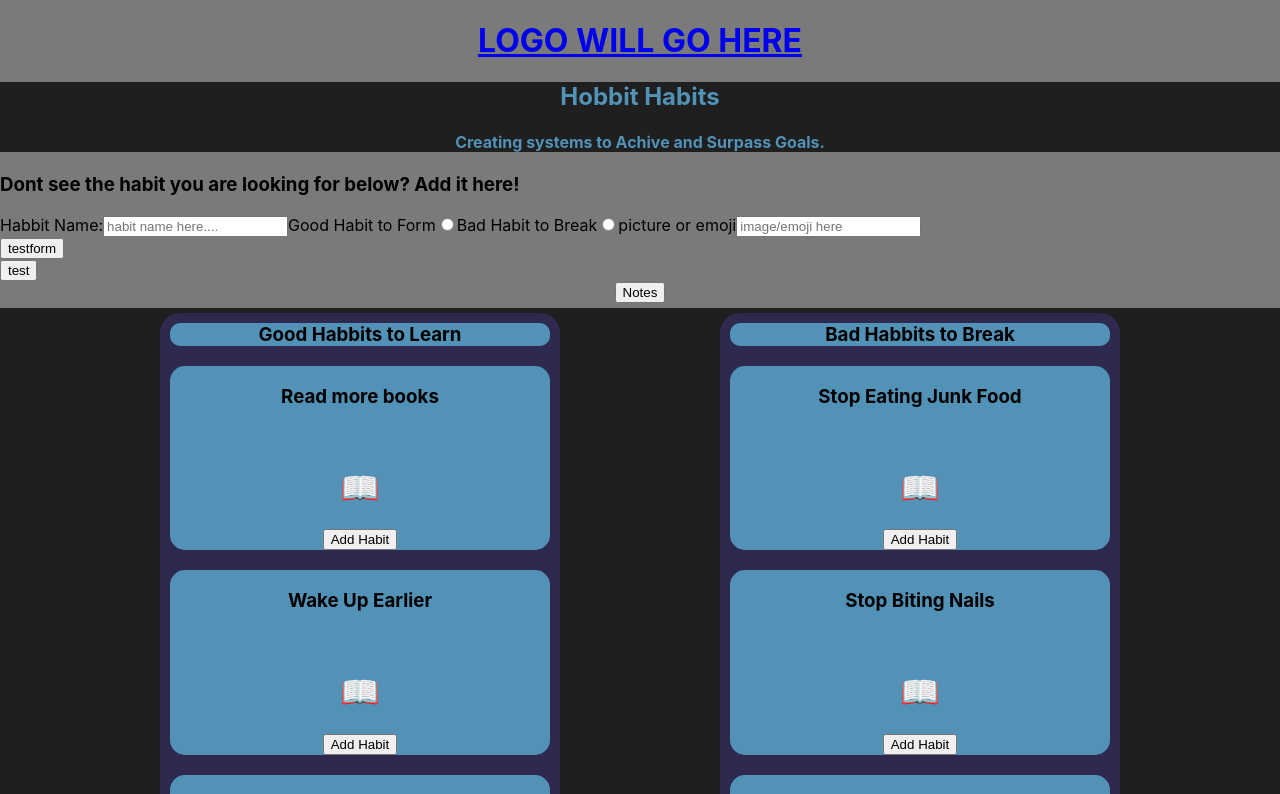
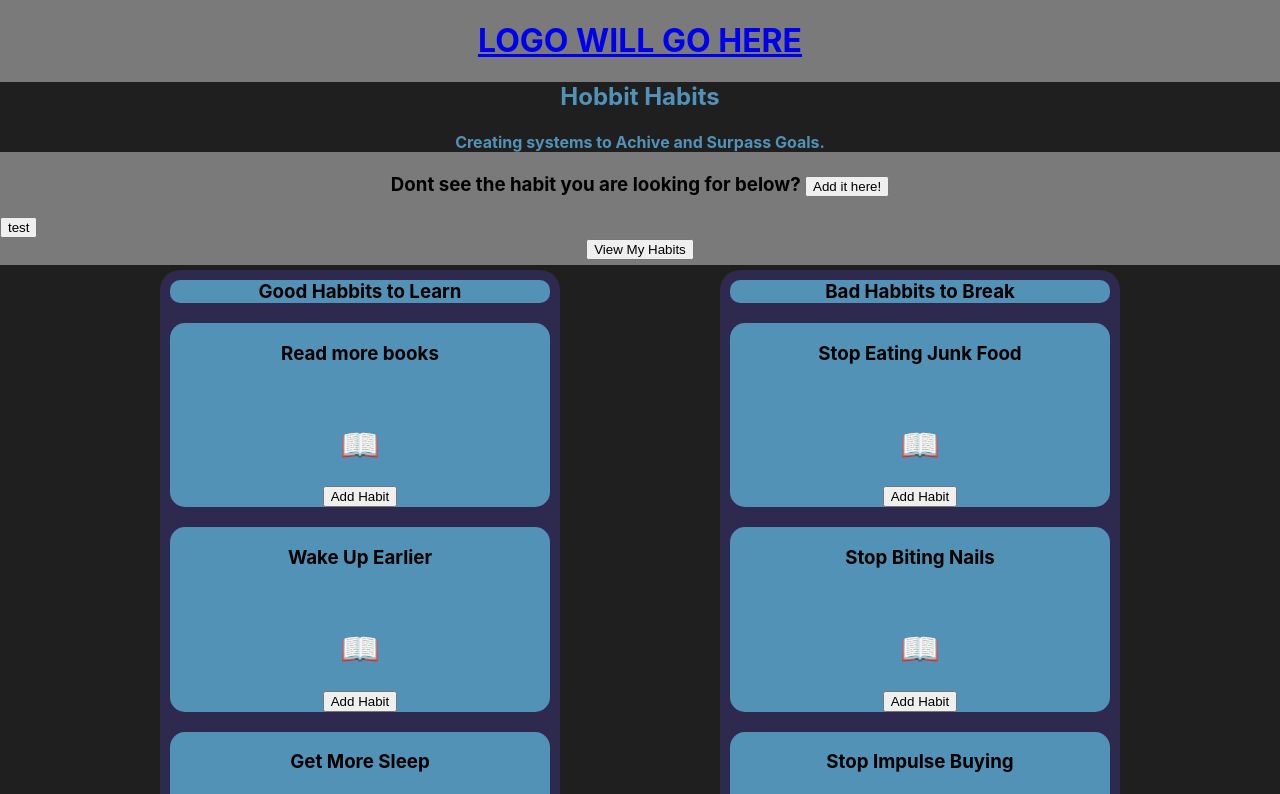
Before and after one commit to Andygurl5566/Be-better, a React (Create React App) app: page /main-page in a window 1280 px wide. Shown: the top 794 px of the page. Built offline with nearby package versions, Linux system fonts and the light colour scheme; data requests are answered from the project's data file.

Commit message:
added conditional rendering to main page and centered form elements

```diff
--- a/src/Components/Form.js
+++ b/src/Components/Form.js
@@ -1,10 +1,13 @@
 import { template } from "lodash"
 import {useState} from "react"
+import styled from "styled-components"
+
 
 
 function Form () {
 
     const [formObj, setFormObj] = useState({chosen: true, accomplished: false, name: '', notes: '', image: ''})
+
 
     const handleName = (e) => {
     let temp = {...formObj}
@@ -38,25 +41,46 @@ function Form () {
 
 
     return (
-        <div>
-            <h3>Dont see the habit you are looking for below? Add it here!</h3>
+        <Styleddiv>
+
             <form>
-                <label for='habitName'>Habbit Name:</label>
+                <label for='habitName'> Habbit Name: </label>
                 <input onChange={handleName} value={formObj.name} id='habitName' type ='text' name='habitName'placeholder='habit name here....'></input>
 
-                <label for='good' >Good Habit to Form</label>
-                <input onChange={handleGood} type='radio' id='good' name='goodBad'></input>
+                <div>
+                    <label for='good' > Good Habit to Form </label>
+                    <input onChange={handleGood} type='radio' id='good' name='goodBad'></input>
+                </div>
 
-                <label for='bad'>Bad Habit to Break</label>
-                <input onChange={handleBad} type='radio' id='bad' name='goodBad'></input>
+                <div>
+                    <label for='bad'> Bad Habit to Break </label>
+                    <input onChange={handleBad} type='radio' id='bad' name='goodBad'></input>
+                </div>
 
-                <label for='image'>picture or emoji</label>
+                <label for='image'> picture or emoji </label>
                 <input onChange={handleImage} value={formObj.image} id='imageInput' type='text' name='imageInput' placeholder='image/emoji here'></input>
 
             </form>
-            <button onClick={testing}>testform</button>
-        </div>
+            <div classNAme="button-div">
+                <button onClick={testing}>testform</button>
+            </div>
+        </Styleddiv>
     )
 }
 
 export default Form
+
+
+const Styleddiv = styled.div`
+text-align: center;
+
+h3{
+
+}
+
+.button-div {
+    padding-top: 20px;
+}
+
+
+`
--- a/src/Components/MainPage.js
+++ b/src/Components/MainPage.js
@@ -2,17 +2,29 @@ import GlobalHeader from './GlobalHeader'
 import HabbitContainer from './HabbitContainer'
 import {Link} from "react-router-dom"
 import Form from './Form.js'
+import styled from "styled-components"
+import React, {useState} from 'react'
+
+
 function MainPage ({habits, handleChosen, chosen}) {
+    const [moreInfo, setMoreInfo] = useState(false)
+
+    function handleClick(){
+        //console.log(moreInfo)
+        setMoreInfo(!moreInfo)
+    }
+
     function testing () {
         console.log(chosen)
     }
     return (
         <div>
             <GlobalHeader />
-            <Form />
+            <Styledh3>Dont see the habit you are looking for below? <button onClick = {handleClick}> Add it here! </button></Styledh3>
+            {moreInfo ? <Form /> : ""}
             <button onClick={testing}>test</button>
             <div className = "button-div">
-            <Link to ="/notes-page"> <button> Notes </button></Link>
+            <Link to ="/notes-page"> <button> View My Habits </button></Link>
             </div>
             <HabbitContainer handleChosen={handleChosen} habits = {habits}/>
         </div>
@@ -20,3 +32,7 @@ function MainPage ({habits, handleChosen, chosen}) {
 }
 
 export default MainPage
+
+const Styledh3 = styled.h3`
+text-align: center;
+`
--- a/src/Data/db.json
+++ b/src/Data/db.json
@@ -3,7 +3,7 @@
     {
       "id": 1,
       "good": true,
-      "chosen": false,
+      "chosen": true,
       "accomplished": false,
       "name": "Read more books",
       "notes": "I would like to start reading 1 book a month",
@@ -12,7 +12,7 @@
     {
       "id": 2,
       "good": true,
-      "chosen": false,
+      "chosen": true,
       "accomplished": false,
       "name": "Wake Up Earlier",
       "notes": "I would like to wake up earlier in the morning",
@@ -21,7 +21,7 @@
     {
       "id": 3,
       "good": true,
-      "chosen": false,
+      "chosen": true,
       "accomplished": false,
       "name": "Get More Sleep",
       "notes": "I would like to get 8 hours of sleep a night",
```
